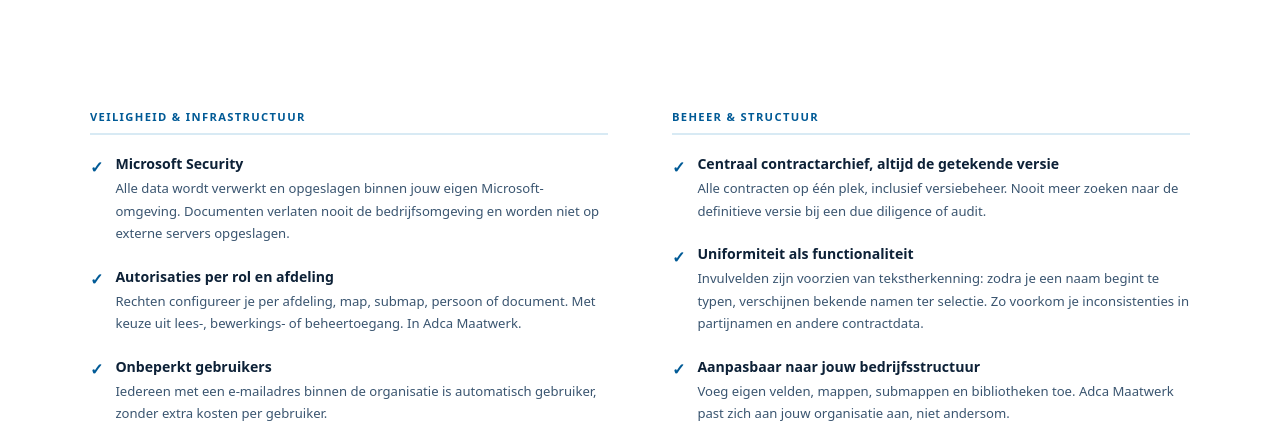
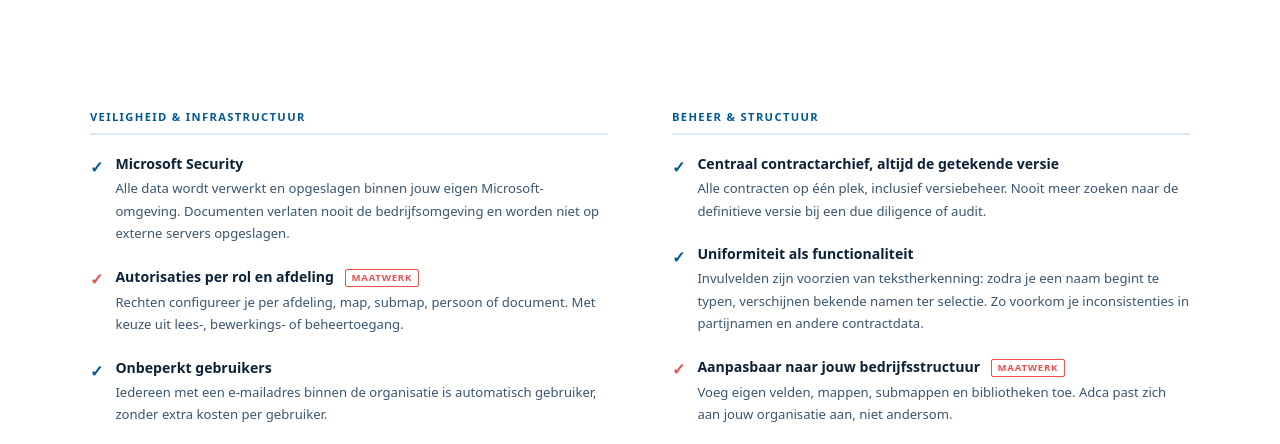
Before and after one commit to isabelbrouwer/adca, an Eleventy site: page src/software.njk in a window 1280 px wide. Shown: the part 306-750 px from the top of the page. Built offline with nearby package versions, Linux system fonts and the light colour scheme; Eleventy itself is replaced by a stand-in of ours; files that its build step writes are made by us from their sources.

Commit message:
Kleine tekstuele aanpassingen

```diff
--- a/src/css/style.css
+++ b/src/css/style.css
@@ -664,6 +664,16 @@ footer {
   color: var(--blue); font-weight: 700; flex-shrink: 0;
   margin-top: 0.1rem;
 }
+.feat-icon--maatwerk { color: var(--red); }
+.maatwerk-badge {
+  display: inline-block;
+  font-size: 0.6rem; font-weight: 600;
+  letter-spacing: 0.08em; text-transform: uppercase;
+  color: var(--red); border: 1px solid var(--red);
+  border-radius: 2px; padding: 0.1rem 0.35rem;
+  margin-left: 0.45rem; vertical-align: middle;
+  white-space: nowrap;
+}
 .features-list strong {
   display: block; font-size: 0.88rem; font-weight: 600;
   color: var(--ink); margin-bottom: 0.25rem;
--- a/src/software.njk
+++ b/src/software.njk
@@ -36,10 +36,10 @@ description: "Alles wat een bedrijfsjurist nodig heeft: een volledig overzicht v
               </div>
             </li>
             <li>
-              <span class="feat-icon">✓</span>
+              <span class="feat-icon feat-icon--maatwerk">✓</span>
               <div>
-                <strong>Autorisaties per rol en afdeling</strong>
-                <p>Rechten configureer je per afdeling, map, submap, persoon of document. Met keuze uit lees-, bewerkings- of beheertoegang. In Adca Maatwerk.</p>
+                <strong>Autorisaties per rol en afdeling <span class="maatwerk-badge">Maatwerk</span></strong>
+                <p>Rechten configureer je per afdeling, map, submap, persoon of document. Met keuze uit lees-, bewerkings- of beheertoegang.</p>
               </div>
             </li>
             <li>
@@ -92,10 +92,10 @@ description: "Alles wat een bedrijfsjurist nodig heeft: een volledig overzicht v
               </div>
             </li>
             <li>
-              <span class="feat-icon">✓</span>
+              <span class="feat-icon feat-icon--maatwerk">✓</span>
               <div>
-                <strong>Aanpasbaar naar jouw bedrijfsstructuur</strong>
-                <p>Voeg eigen velden, mappen, submappen en bibliotheken toe. Adca Maatwerk past zich aan jouw organisatie aan, niet andersom.</p>
+                <strong>Aanpasbaar naar jouw bedrijfsstructuur <span class="maatwerk-badge">Maatwerk</span></strong>
+                <p>Voeg eigen velden, mappen, submappen en bibliotheken toe. Adca past zich aan jouw organisatie aan, niet andersom.</p>
               </div>
             </li>
             <li>
@@ -158,7 +158,7 @@ description: "Alles wat een bedrijfsjurist nodig heeft: een volledig overzicht v
               <span class="feat-icon">✓</span>
               <div>
                 <strong>Zoekfunctie inclusief tekst in documenten</strong>
-                <p>Zoek op titel, metadata én op de inhoud van gescande documenten. Ook zoekwoorden binnen PDF's en Word-bestanden worden gevonden.</p>
+                <p>Zoek op titel, contractinformatie én op de inhoud van gescande documenten. Ook zoekwoorden binnen PDF's en Word-bestanden worden gevonden.</p>
               </div>
             </li>
             <li>
```
